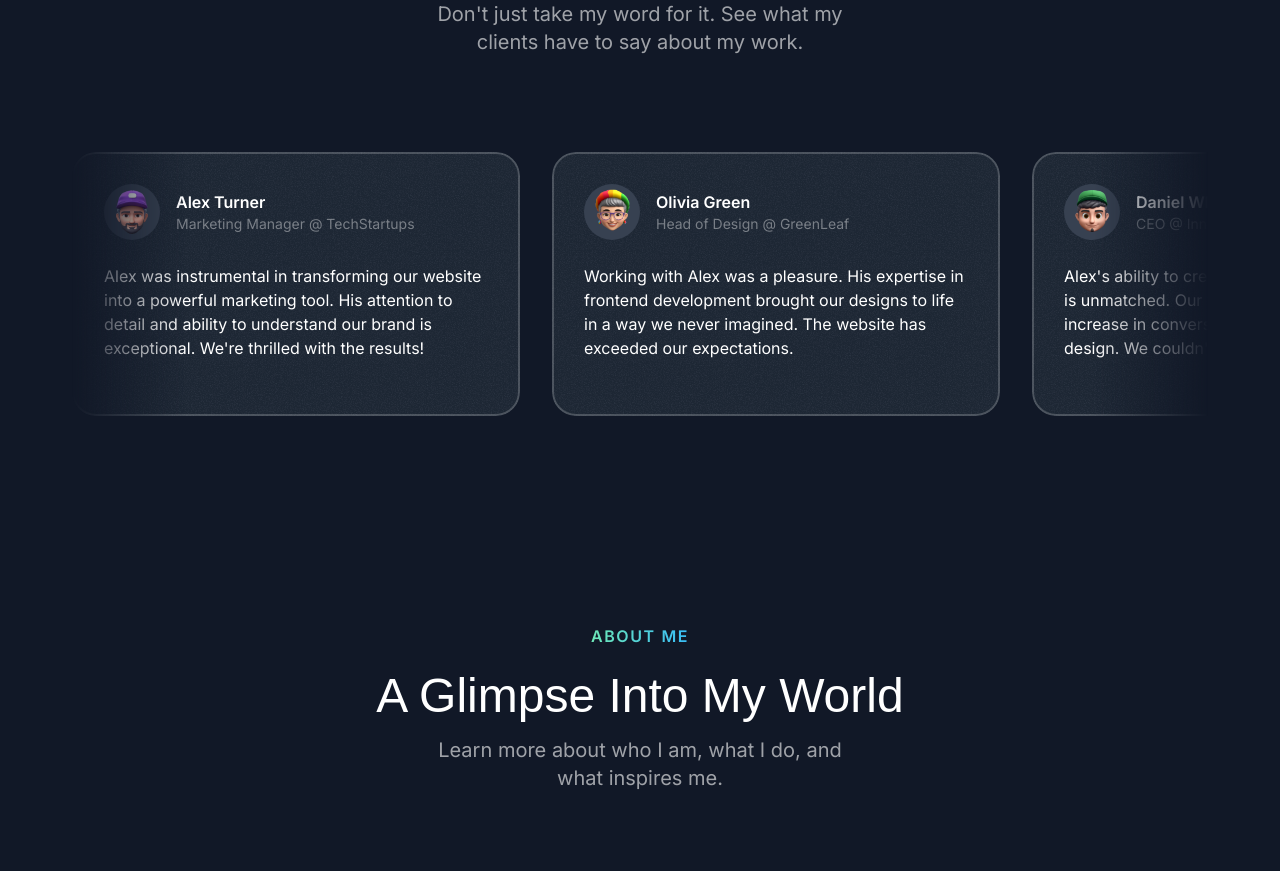
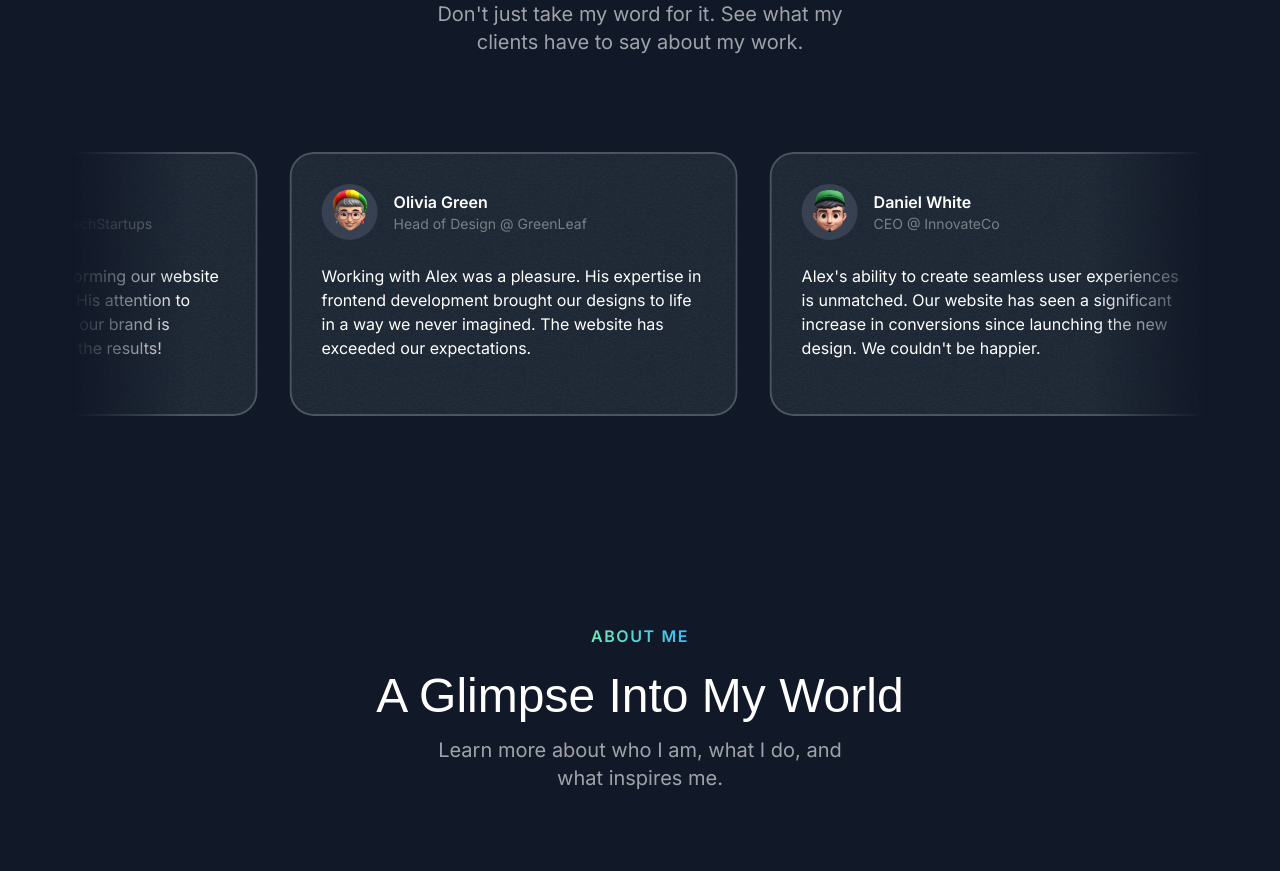
Before and after one commit to RomanBashtovyi/Bashtovyi-Frontend-Portfolio, a Next.js app: page / in a window 1280 px wide. Shown: the part 3160-4031 px from the top of the page. Built offline with nearby package versions, Linux system fonts and the light colour scheme; a web font is replaced by a local one.

Commit message:
refactor(testimonials): enhance Testimonials section with new layout and animation effects

```diff
--- a/src/sections/Testimonials.tsx
+++ b/src/sections/Testimonials.tsx
@@ -7,6 +7,7 @@
 import Image from 'next/image'
 import grainImage from '@/assets/images/grain.jpg'
 import { Card } from '@/components/Card'
+import { Fragment } from 'react'
 
 const testimonials = [
   {
@@ -50,12 +51,14 @@
           eyebrow="Happy Clients"
           description="Don't just take my word for it. See what my clients have to say about my work."
         />
-        <div className="mt-16 md:mt-24 flex overflow-x-clip [mask-image:linear-gradient(to_right,transparent,black_10%,black_90%,transparent)]">
-          <div className="flex flex-none gap-8 ">
+        <div className="mt-12 md:mt-20 flex overflow-x-clip [mask-image:linear-gradient(to_right,transparent,black_10%,black_90%,transparent)] py-4 -my-4">
+          <div className="flex flex-none gap-8 pr-8 animate-move-left [animation-duration:60s] hover:[animation-play-state:paused]">
+            {[...new Array(2)].fill(0).map((_, idx) => (
+              <Fragment key={idx}>
                 {testimonials.map((testimonial) => (
                   <Card
                     key={testimonial.name}
-                className="max-w-xs md:p-8 p-6 md:max-w-md"
+                    className="max-w-xs md:p-8 p-6 md:max-w-md hover:-rotate-3 transition duration-300"
                   >
                     <div className="flex gap-4 items-center">
                       <div className="size-14 bg-gray-700 rounded-full inline-flex items-center justify-center flex-shrink-0">
@@ -79,6 +82,8 @@
                     </p>
                   </Card>
                 ))}
+              </Fragment>
+            ))}
           </div>
         </div>
       </div>
```
Lines whose indentation alone changed are shown as unchanged.
